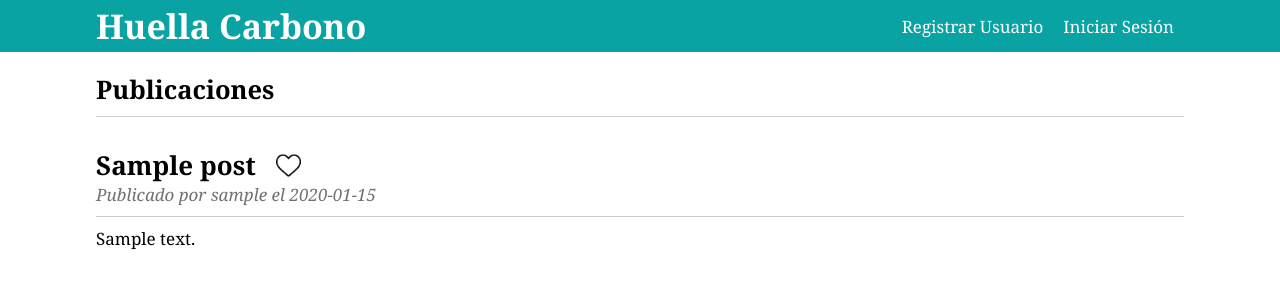
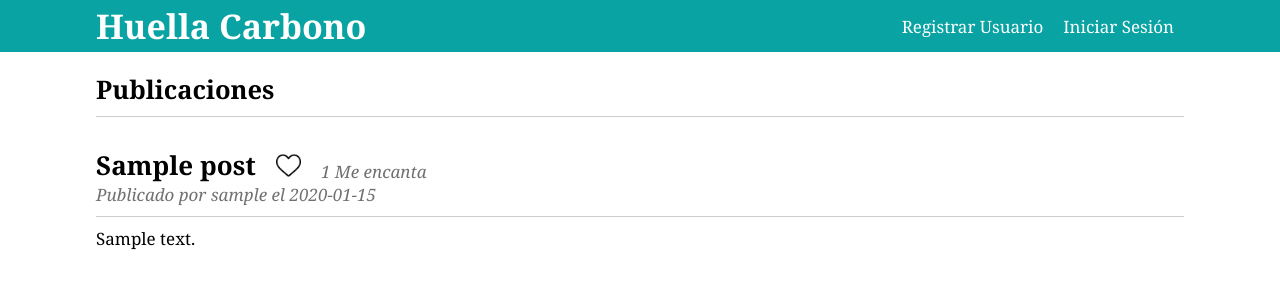
Before and after one commit to eluqm/IS-3group6, a Flask app: page / in a window 1280 px wide. Shown: the top 300 px of the page. Run offline with Flask 2, Linux system fonts and the light colour scheme; tables that the repository leaves empty hold one stand-in row (values such as "Sample post").

Commit message:
actualizando el numero de reacciones

```diff
--- a/huellaCarbono/models/post.py
+++ b/huellaCarbono/models/post.py
@@ -20,7 +20,8 @@ class Post(db.Model):
     def __init__(self, author, title, body) -> None:
         self.author = author
         self.title = title
-        self.interaccion_number = 10  # Interaccion.query.count()
+        self.interaccion_number = Post.query.filter_by(author=1).count()
+  # Interaccion.query.count()
         self.body = body
 
     def __repr__(self) -> str:
--- a/huellaCarbono/static/css/styles.css
+++ b/huellaCarbono/static/css/styles.css
@@ -90,9 +90,14 @@ article header .nameYMegusta{
 article header h1{
     font-size: 26px;
 }
-article header .about{
+article header .about {
     font-style: italic;
     color: #707070;
+}
+
+.mensajeCantaidadLikes{
+    font-style: italic;
+    color: #707070
 }
 
 /*FORMULARIOS*/
--- a/huellaCarbono/templates/blog/index.html
+++ b/huellaCarbono/templates/blog/index.html
@@ -43,11 +43,15 @@
                                  alt="Me encanta" width="25" height="25">
                             {% endif %}
                         </a>
+                        <div class="mensajeCantaidadLikes">
+                            {{post.interaccion_number}} Me encanta
+                        </div>
                         </div>
                         <div class="about">
                             Publicado por {{get_user(post.author).username}}
                             el {{post.created.strftime('%Y-%m-%d')}}
                         </div>
+
                     </div>
 
                     <div>
--- a/huellaCarbono/views/blog.py
+++ b/huellaCarbono/views/blog.py
@@ -40,6 +40,7 @@ def InteraccionUserInPosts(posts, interacciones, id):
 # LISTAR TODAS LAS PUBLICACIONES
 @blog.route("/")
 def index():
+    updatePostLikes()
     posts = Post.query.all()
     posts = list(reversed(posts))
     interacciones = Interaccion.query.all()
@@ -50,7 +51,7 @@ def index():
 
 
 # REGISTRAR UN POST
-@blog.route('/blog/create')
+@blog.route('/blog/create', methods=('GET', 'POST'))
 @login_required
 def createPost():
     if request.method == 'POST':
@@ -67,8 +68,9 @@ def createPost():
             return redirect(url_for('blog.index'))
     return render_template('blog/create.html')
 
+# OBTENER POST
 
-# OBTENER POST
+
 def get_post(id, check_author=True):
     post = Post.query.get(id)
     if post is None:
@@ -94,6 +96,15 @@ def updatePost(id):
             db.session.commit()
             return redirect(url_for('blog.index'))
     return render_template('blog/update.html', post=post)
+
+
+def updatePostLikes():
+    posts = Post.query.all()
+    for post in posts:
+        post.interaccion_number = Interaccion.query.filter_by(
+            post=post.id).count()
+        db.session.add(post)
+        db.session.commit()
 
 
 # ELIMINAR POST
```
